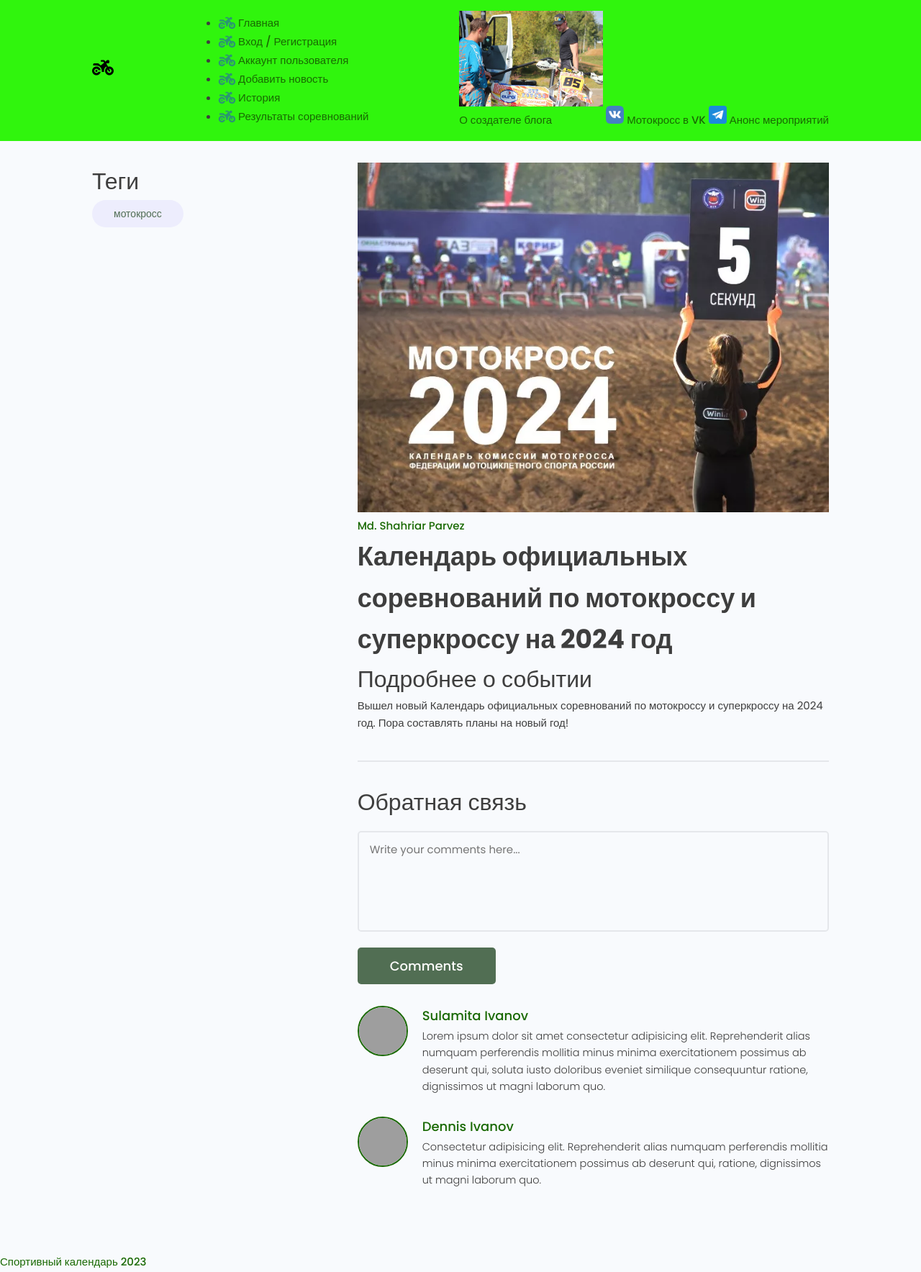
After one commit to Ekaterina123456789/Diplom, a Django app: page /blogs/1/ in a window 1280 px wide. The commit adds this page. Shown: the whole page at 72% size. Run offline with Django 4.2, Linux system fonts and the light colour scheme; data comes from the database, SQL or seed files in the repository; both versions use the stored data as it was after the commit; grey boxes are pictures that could not be loaded.

Commit message:
update from 27.10.23

```diff
--- a/blogs/static/styles/app.css
+++ b/blogs/static/styles/app.css
@@ -90,7 +90,7 @@ img {
 }
 
 .autor--photo{
-  width: 240px;
+  width: 200px;
 }
 
 .autor span{
@@ -437,45 +437,45 @@ img {
 }
 
 /*=======================
-  Single Projects
+  Single Blog
 ========================*/
 
-.singleProject .column--1of3 {
+.singleBlog .column--1of3 {
   order: 2;
 }
 
 @media screen and (min-width: 1081px) {
-  .singleProject .column--1of3 {
+  .singleBlog .column--1of3 {
     order: 1;
   }
-  .singleProject .column--2of3 {
+  .singleBlog .column--2of3 {
     order: 2;
   }
 }
 
-.singleProject__toolStack {
+.singleBlog--toolStack {
   margin-top: 2rem;
   margin-bottom: 4rem;
 }
 
-.singleProject__liveLink {
+.singleBlog--liveLink {
   font-weight: 500;
   transition: all 0.3s ease-in-out;
   border-bottom: 2px solid transparent;
 }
 
-.singleProject__liveLink:hover {
+.singleBlog--liveLink:hover {
   font-weight: 500;
   border-bottom: 2px solid var(--color-main);
 }
 
-.singleProject__liveLink i {
+.singleBlog--liveLink i {
   display: inline-block;
   font-size: 1.6rem;
   margin-right: 1rem;
 }
 
-.singleProject__preview {
+.singleBlog--preview {
   height: 50vh;
   object-fit: cover;
   object-position: top center;
@@ -483,29 +483,24 @@ img {
   border-radius: 0.7rem;
 }
 
-.singleProject__developer {
+.singleBlog--developer {
   font-size: 1.8rem;
   font-weight: 500;
 }
 
-.singleProject__title {
+.singleBlog--title {
   font-size: 3.6rem;
   font-weight: 700;
   color: var(--color-sub);
   margin-bottom: 3rem;
 }
 
-.project__author{
+.blog--author{
   font-size: 1.4rem;
   font-style: italic;
 }
 
-.project--rating{
-  margin-bottom: 1.6em;
-  margin-top: .5em;
-}
-
-.singleProject__subtitle {
+.singleBlog--subtitle {
   text-transform: uppercase;
   font-size: 2.4rem;
   font-weight: 700;
--- a/blogs/static/uikit/styles/modules/_card.css
+++ b/blogs/static/uikit/styles/modules/_card.css
@@ -9,31 +9,31 @@
   overflow: hidden;
 }
 
-.card__link {
+.card--link {
   transition: all 0.3s ease-in;
 }
 
-.card__link:hover {
+.card--link:hover {
   text-decoration: none;
 }
 
-.card__body,
-.card__header {
+.card--body,
+.card--header {
   padding: 2rem 2.5rem;
 }
 
-.card__header {
+.card--header {
   padding-top: 1.5rem;
   padding-bottom: 1.5rem;
   border-bottom: 1.5px solid var(--color-light);
 }
 
-.card__headerTitle {
+.card--headerTitle {
   font-size: 2.2rem;
   font-weight: var(--font-medium);
 }
 
-.card__header .card__link:hover {
+.card--header .card--link:hover {
   text-decoration: underline;
   color: var(--color-main);
 }
@@ -42,6 +42,6 @@
   background-color: var(--color-light);
 }
 
-.card.card--dark .card__header {
+.card.card--dark .card--header {
   box-shadow: var(--generic-shadow);
 }
--- /dev/null
+++ b/blogs/templates/blogs/single-blog.html
@@ -0,0 +1,76 @@
+{% extends 'blogs/base.html' %}
+
+{% block content %}
+
+  <main class="singleBlog my-md">
+    <div class="container">
+      <div class="layout">
+        <div class="column column--1of3">
+          <h3 class="singleBlog__subtitle">Теги</h3>
+          <div class="singleBlog__toolStack">
+              {% for tag in blog.tags.all %}
+            <span class="tag tag--pill tag--sub tag--lg">
+              <small>{{ tag }}</small>
+            </span>
+              {% endfor %}
+          </div>
+          {% if blog.video_link %}
+          <a class="singleBlog__liveLink" href="{{ blog.video_link }}" target="_blank"><i class="im im-external-link">Source Code</i>
+          </a>
+          {% endif %}
+        </div>
+        <div class="column column--2of3">
+          <img class="singleBlog__preview" src="{{ blog.image.url }}" alt="portfolio thumbnail" />
+          <a href="profile.html" class="singleProject__developer">Md. Shahriar Parvez</a>
+          <h2 class="singleProject__title">{{ blog.title }}</h2>
+          <h3 class="singleProject__subtitle">Подробнее о событии</h3>
+          <div class="singleProject__info">
+            {{ blog.text }}
+          </div>
+
+          <div class="comments">
+            <h3 class="singleBlog__subtitle">Обратная связь</h3>
+
+            <form class="form" action="#" method="POST">
+              <!-- Textarea -->
+              <div class="form__field">
+                <label for="formInput#textarea">Комментарии: </label>
+                <textarea class="input input--textarea" name="message" id="formInput#textarea"
+                  placeholder="Write your comments here..."></textarea>
+              </div>
+              <input class="btn btn--sub btn--lg" type="submit" value="Comments" />
+            </form>
+            <div class="commentList">
+              <div class="comment">
+                <a href="profile.html">
+                  <img class="avatar avatar--md"
+                    src="https://pbs.twimg.com/profile_images/1335382240931368961/b3wSZKj4_400x400.jpg" alt="user" />
+                </a>
+                <div class="comment__details">
+                  <a href="profile.html" class="comment__author">Sulamita Ivanov</a>
+                  <p class="comment__info">
+                    Lorem ipsum dolor sit amet consectetur adipisicing elit. Reprehenderit alias numquam perferendis
+                    mollitia minus minima exercitationem possimus ab deserunt qui, soluta iusto doloribus eveniet
+                    similique consequuntur ratione, dignissimos ut magni laborum quo.
+                  </p>
+                </div>
+              </div>
+              <div class="comment">
+                <a href="profile.html">
+                  <img class="avatar avatar--md" src="https://avatars.githubusercontent.com/u/33843378" alt="user" />
+                </a>
+                <div class="comment__details">
+                  <a href="profile.html" class="comment__author">Dennis Ivanov</a>
+                  <p class="comment__info">
+                    Consectetur adipisicing elit. Reprehenderit alias numquam perferendis mollitia minus minima
+                    exercitationem possimus ab deserunt qui, ratione, dignissimos ut magni laborum quo.
+                  </p>
+                </div>
+              </div>
+            </div>
+          </div>
+        </div>
+      </div>
+    </div>
+  </main>
+{% endblock %}
--- a/blogs/urls.py
+++ b/blogs/urls.py
@@ -2,5 +2,7 @@ from django.urls import path
 from . import views
 
 urlpatterns = [
-    path('', views.blogs, name='blogs')
+    path('', views.blogs, name='blogs'),
+    path('blogs/<str:pk>/', views.blog, name='blog'),
+
 ]
--- a/blogs/views.py
+++ b/blogs/views.py
@@ -1,5 +1,14 @@
-from django.shortcuts import render
+from django.shortcuts import render, redirect, get_object_or_404
+from .models import Blog
 
 
 def blogs(request):
-    return render(request, 'blogs/blogs.html')
+    bl = Blog.objects.all()
+    context = {'blogs': bl}
+    return render(request, 'blogs/blogs.html', context)
+
+
+def blog(request, pk):
+    blog_obj = Blog.objects.get(id=pk)
+    context = {'blog': blog_obj}
+    return render(request, 'blogs/single-blog.html', context)
```
Also changed, not shown: blogs/templates/blogs/blogs.html (+19 -16 lines), chatbot/motocrossbot.py (added, +71 -0 lines), db.sqlite3, media/blogs/2023/10/1606.jpg (added), media/blogs/2023/10/i-wfr8wPP-X2_4LNIgOt.webp (added).
